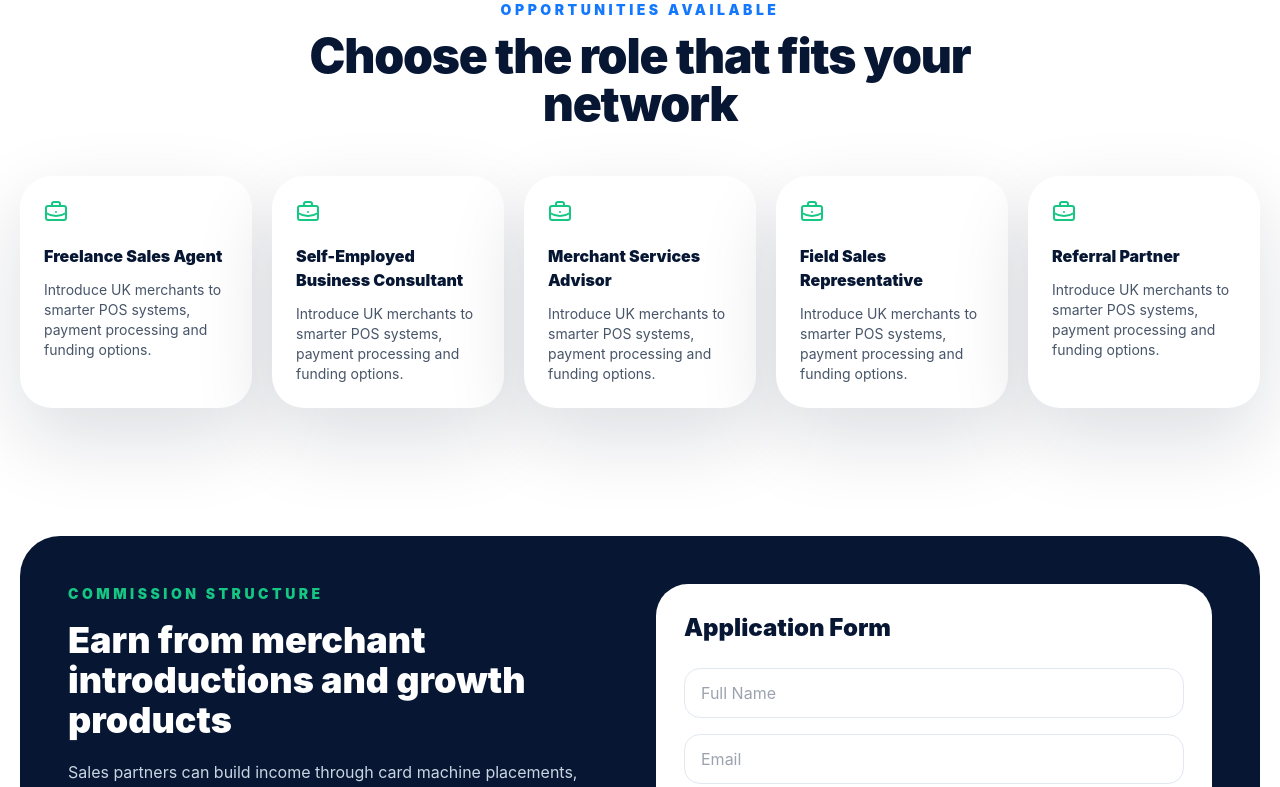
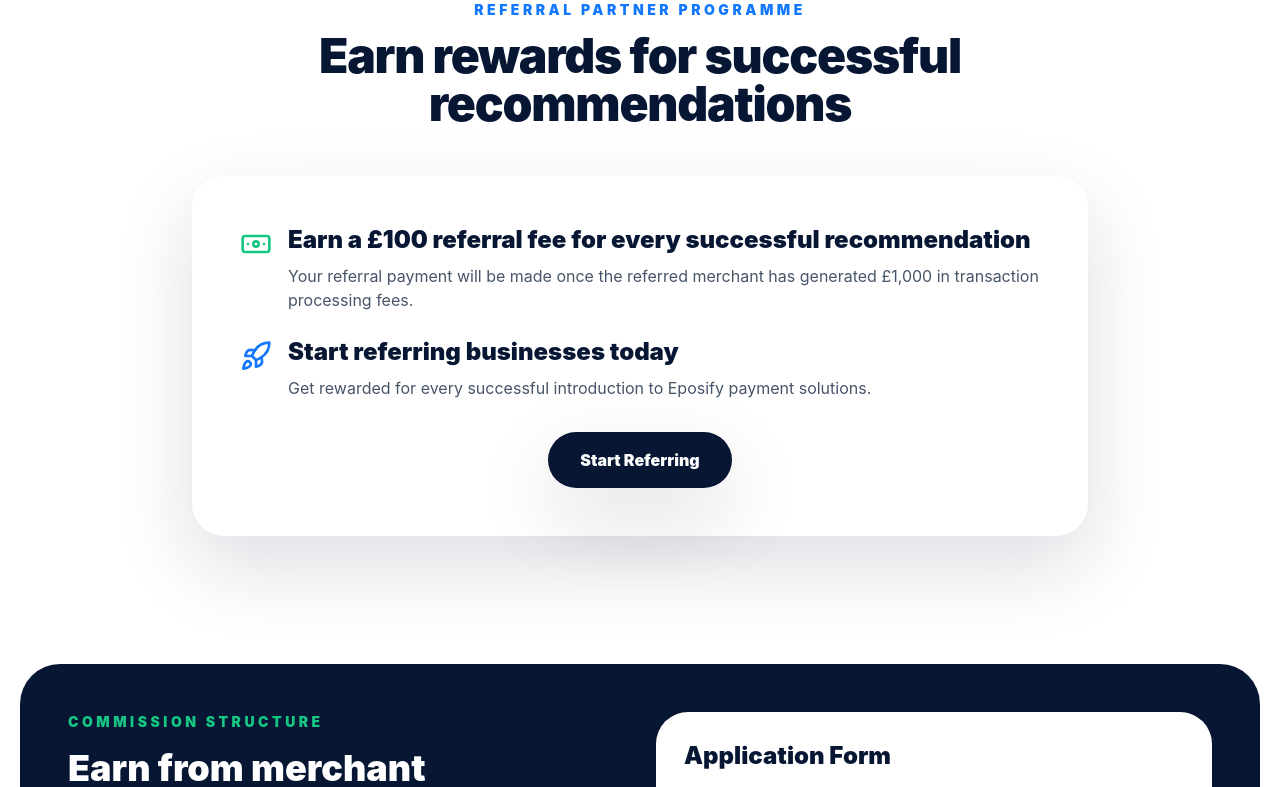
Before and after one commit to AliZaidi5110/eposify-website, a Next.js app: page /careers in a window 1280 px wide. Shown: the part 1574-2361 px from the top of the page. Built offline with nearby package versions, Linux system fonts and the light colour scheme.

Commit message:
Replaced roles section with Referral Partner Programme on Careers page

```diff
--- a/app/careers/page.tsx
+++ b/app/careers/page.tsx
@@ -22,7 +22,7 @@ export default function Careers() {
 
         <section className="px-5 py-16"><SectionHeader eyebrow="Why join us" title="A modern merchant services opportunity" text="Represent payment solutions, EPOS systems, card machines and business funding products for UK businesses that need practical growth support." /><div className="mx-auto grid max-w-7xl gap-5 md:grid-cols-3">{benefits.map(([label, Icon]) => <AnimatedCard key={label as string} className="glass rounded-4xl p-7"><Icon className="mb-5 h-9 w-9 text-electric" /><h3 className="text-xl font-black text-navy">{label as string}</h3><p className="mt-3 text-slate-600">Work with clear training, flexible routes to market and support from a growth-focused team.</p></AnimatedCard>)}</div></section>
 
-        <section className="px-5 py-16"><SectionHeader eyebrow="Opportunities available" title="Choose the role that fits your network" /><div className="mx-auto grid max-w-7xl gap-5 md:grid-cols-5">{roles.map((role) => <div key={role} className="rounded-4xl bg-white p-6 shadow-premium"><BriefcaseBusiness className="mb-5 text-emerald" /><h3 className="font-black text-navy">{role}</h3><p className="mt-3 text-sm text-slate-600">Introduce UK merchants to smarter POS systems, payment processing and funding options.</p></div>)}</div></section>
+        <section className="px-5 py-16"><SectionHeader eyebrow="Referral Partner Programme" title="Earn rewards for successful recommendations" /><div className="mx-auto max-w-4xl rounded-4xl bg-white p-8 shadow-premium md:p-12"><div className="space-y-6"><div className="flex items-start gap-4"><Banknote className="mt-1 h-8 w-8 flex-none text-emerald" /><div><h3 className="text-2xl font-black text-navy">Earn a £100 referral fee for every successful recommendation</h3><p className="mt-2 text-slate-600">Your referral payment will be made once the referred merchant has generated £1,000 in transaction processing fees.</p></div></div><div className="flex items-start gap-4"><Rocket className="mt-1 h-8 w-8 flex-none text-electric" /><div><h3 className="text-2xl font-black text-navy">Start referring businesses today</h3><p className="mt-2 text-slate-600">Get rewarded for every successful introduction to Eposify payment solutions.</p></div></div></div><div className="mt-8 text-center"><Link href="#apply" className="inline-flex items-center gap-2 rounded-full bg-navy px-8 py-4 font-black text-white shadow-premium transition hover:-translate-y-1">Start Referring</Link></div></div></section>
 
         <section className="px-5 py-16"><div className="mx-auto grid max-w-7xl gap-8 rounded-[2.5rem] bg-navy p-8 md:p-12 lg:grid-cols-2"><div><p className="text-sm font-black uppercase tracking-[0.25em] text-emerald">Commission structure</p><h2 className="mt-4 text-4xl font-black text-white">Earn from merchant introductions and growth products</h2><p className="mt-5 text-slate-300">Sales partners can build income through card machine placements, merchant services referrals, EPOS opportunities, business funding introductions and website or ordering solution leads.</p><div className="mt-6 space-y-3">{['High earning potential', 'Weekly payout opportunities', 'Training scripts and sales support', 'Referral partner routes'].map((x) => <p key={x} className="flex gap-3 font-bold text-white"><Check className="text-emerald" />{x}</p>)}</div></div><div id="apply" className="rounded-4xl bg-white p-7"><h3 className="text-2xl font-black text-navy">Application Form</h3><form className="mt-6 space-y-4"><input className="w-full rounded-2xl border border-slate-200 px-4 py-3" placeholder="Full Name" /><input className="w-full rounded-2xl border border-slate-200 px-4 py-3" placeholder="Email" type="email" /><input className="w-full rounded-2xl border border-slate-200 px-4 py-3" placeholder="Phone" /><button className="w-full rounded-full bg-gradient-to-r from-electric to-emerald px-6 py-4 font-black text-white">Submit Application</button></form></div></div></section>
 
```
